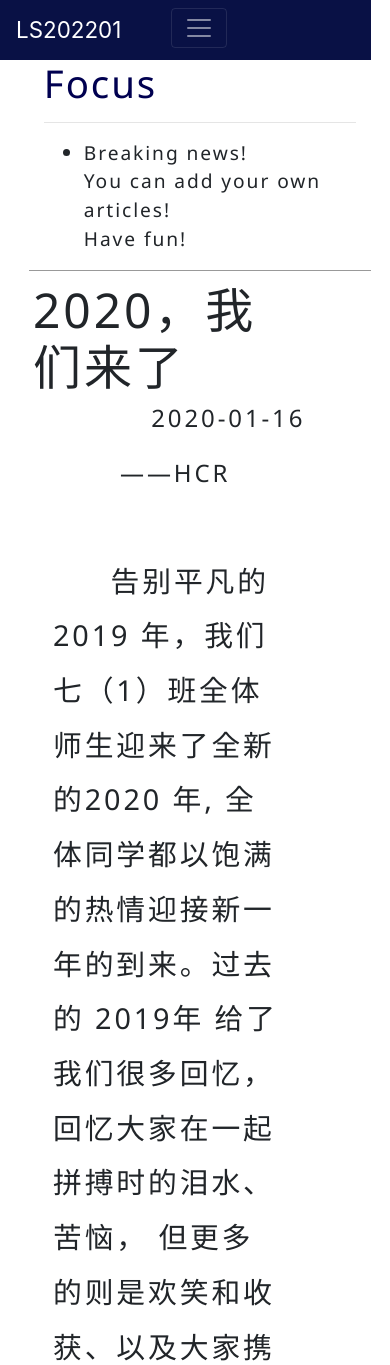
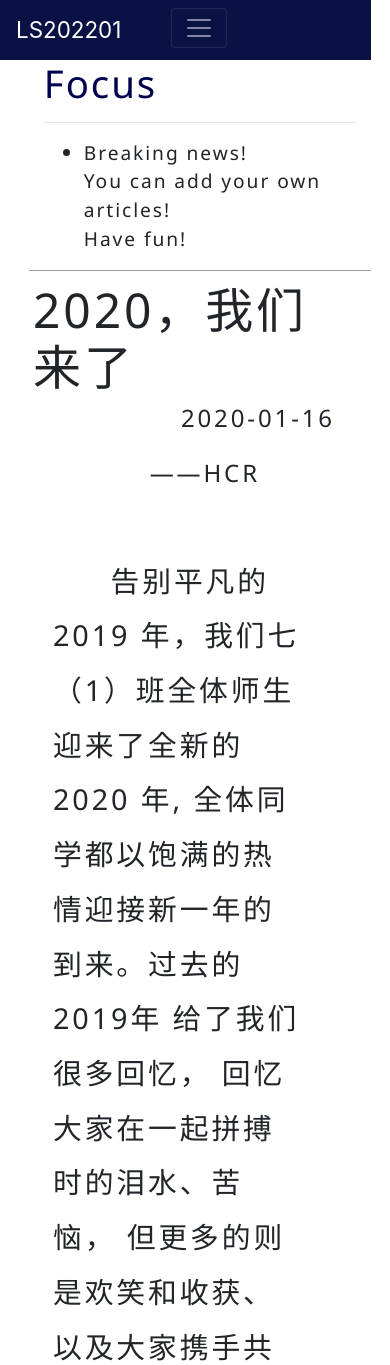
Before and after one commit to andyzhouty/lsfd202201v3, a Python web app: template templates/main.html in a window 390 px wide. Shown: the top 1365 px of the page. Run offline with Jinja, Linux system fonts and the light colour scheme; the template is opened without the code that fills it, so the values that code supplies are empty; some libraries are stand-ins or nearby versions.

Commit message:
Fix width bugs

```diff
--- a/static/css/main_mobile.css
+++ b/static/css/main_mobile.css
@@ -46,7 +46,7 @@
         line-height: 1.9em;
         font-size: 1.8em;
         margin-left: 8px;
-        max-width: 87%;
+        max-width: 95%;
     }
 
     footer {
```
